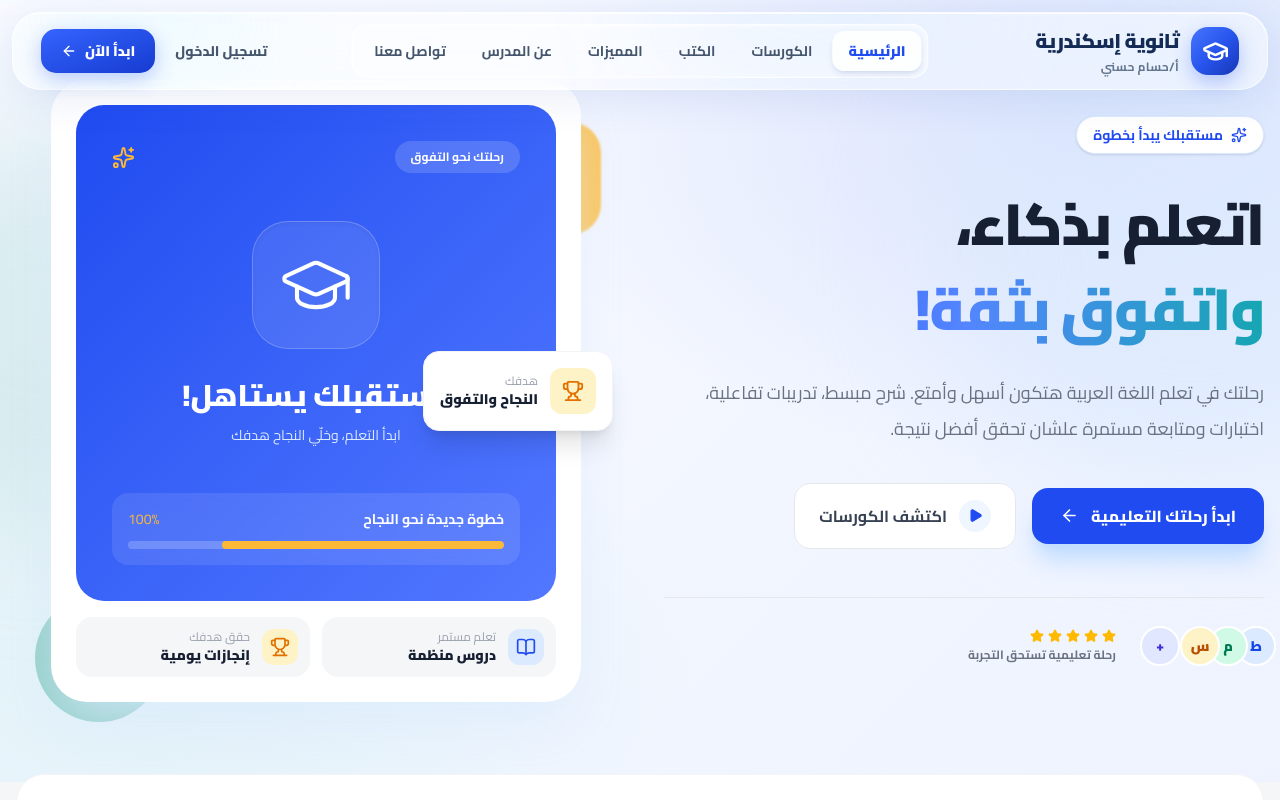
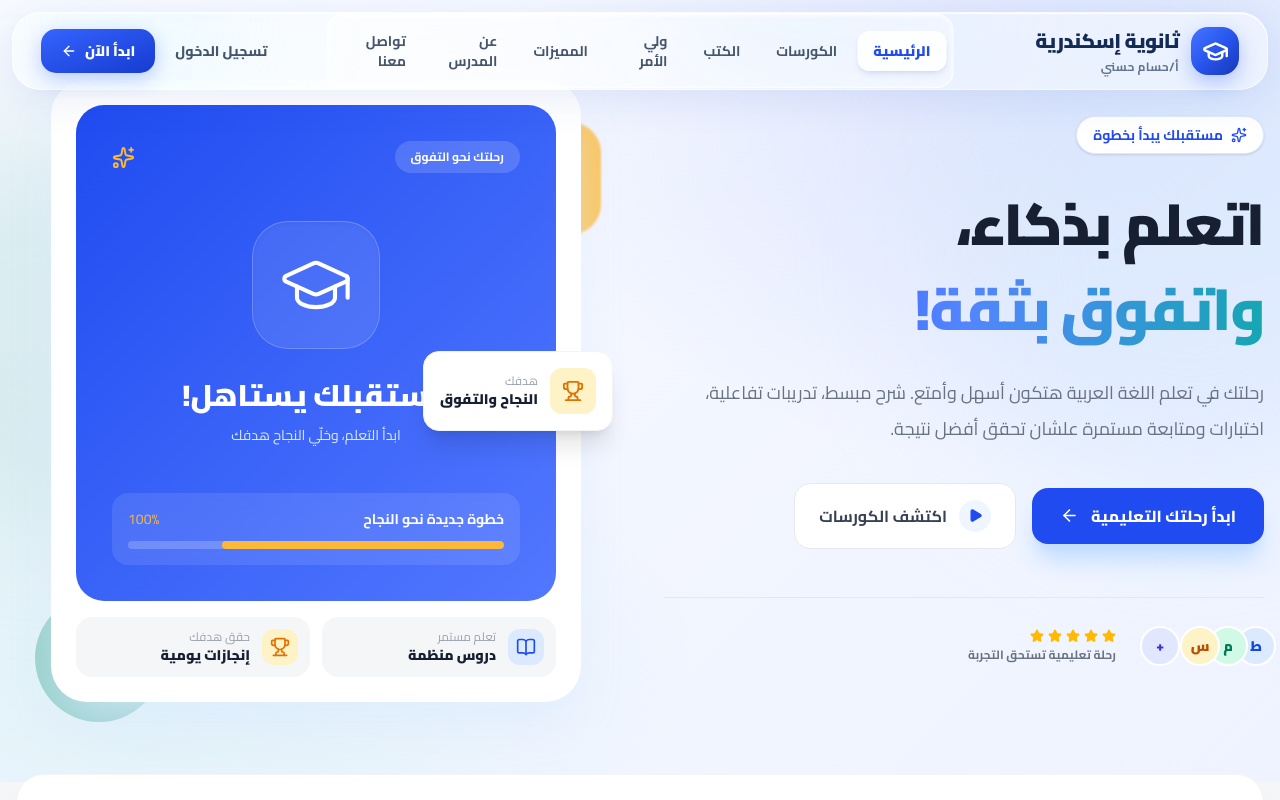
Before and after one commit to Nour2013hossam/hossam-platform, a Next.js app: page / in a window 1280 px wide. Shown: the top 800 px of the page. Built offline with nearby package versions, Linux system fonts and the light colour scheme.

Commit message:
Add parent portal links to homepage navigation

```diff
--- a/src/app/page.tsx
+++ b/src/app/page.tsx
@@ -162,6 +162,14 @@ export default function Home() {
               </a>
 
               <a
+                href="/parent"
+                className={navClass(activePage.parent)}
+                aria-current={activePage.parent ? "page" : undefined}
+              >
+                ولي الأمر
+              </a>
+
+              <a
                 href={sectionLink("features")}
                 className={navClass(false)}
               >
@@ -239,6 +247,13 @@ export default function Home() {
                       className={navClass(activePage.books)}
                     >
                       الكتب والمذكرات
+                    </a>
+
+                    <a
+                      href="/parent"
+                      className={navClass(activePage.parent)}
+                    >
+                      حساب ولي الأمر
                     </a>
 
                     <a
@@ -747,6 +762,7 @@ export default function Home() {
               <a href="/" className="hover:text-[#204bf0]">الرئيسية</a>
               <a href="/courses" className="hover:text-[#204bf0]">الكورسات</a>
               <a href="/books" className="hover:text-[#204bf0]">الكتب والمذكرات</a>
+              <a href="/parent" className="hover:text-[#204bf0]">ولي الأمر</a>
               <a href="/#features" className="hover:text-[#204bf0]">مميزات المنصة</a>
               <a href="/teacher" className="hover:text-[#204bf0]">عن المدرس</a>
             </div>
```
